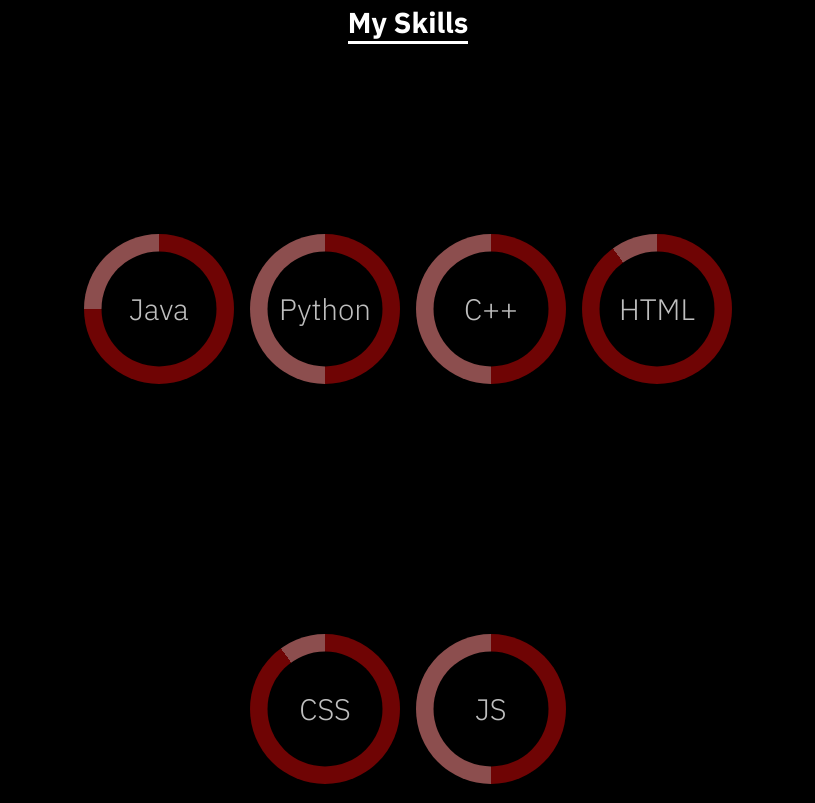
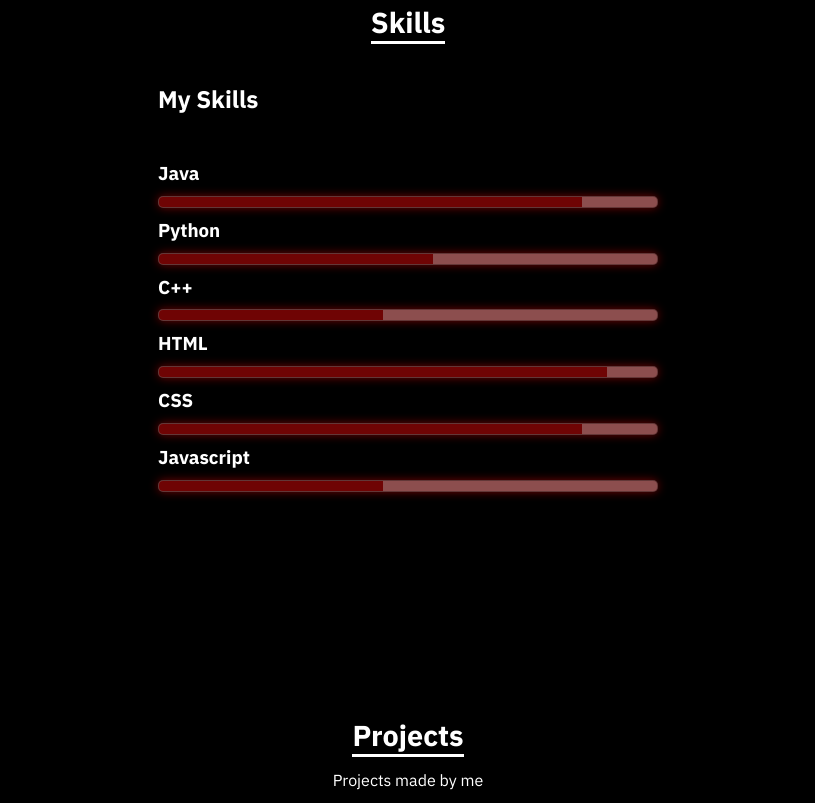
Before and after one commit to Pradeep7601/personal-portfolio, a plain HTML site: page index.html in a window 1280 px wide. Shown: the part 1265-2068 px from the top of the page, without its empty margins (232-1047 px from the left). Drawn offline with nearby package versions, Linux system fonts and the light colour scheme.

Commit message:
skills field update

```diff
--- a/index.html
+++ b/index.html
@@ -58,32 +58,29 @@
 
     <section id="skills">
         <div class="heading">
-            <h2>My Skills</h2>
+            <h2>Skills</h2>
         </div>
         <div class="skills-content">
             <div class="skills-text">
-                <!-- <h2>My Skills</h2> -->
-
-                <div class="wrap-circles">
-                    <div class="circle per-75">
-                        <div class="inner">Java</div>
-                    </div>
-                    <div class="circle per-50">
-                        <div class="inner">Python</div>
-                    </div>
-                    <div class="circle per-50">
-                        <div class="inner">C++</div>
-                    </div>
-                    <div class="circle per-90">
-                        <div class="inner">HTML</div>
-                    </div>
-                    <div class="circle per-90">
-                        <div class="inner">CSS</div>
-                    </div>
-                    <div class="circle per-50">
-                        <div class="inner">JS</div>
-                    </div>
-                </div>
+                <h2>My Skills</h2>
+                <li>
+                    <h3>Java</h3><span class="bar"><span class="java"></span></span>
+                </li>
+                <li>
+                    <h3>Python</h3><span class="bar"><span class="python"></span></span>
+                </li>
+                <li>
+                    <h3>C++</h3><span class="bar"><span class="cpp"></span></span>
+                </li>
+                <li>
+                    <h3>HTML</h3><span class="bar"><span class="html"></span></span>
+                </li>
+                <li>
+                    <h3>CSS</h3><span class="bar"><span class="css"></span></span>
+                </li>
+                <li>
+                    <h3>Javascript</h3><span class="bar"><span class="javascript"></span></span>
+                </li>
             </div>
         </div>
     </section>
--- a/style.css
+++ b/style.css
@@ -164,56 +164,6 @@ nav>ul li a:hover{
 }
 /* skills */
 
-
-  /*** <--- CIRCLE STYLES ---> ***/
-  .wrap-circles {
-    display: flex;
-    min-height: 100vh;
-    flex-wrap: wrap;
-    justify-content: center;
-    align-items: center;
-    padding: 2rem 1rem;
-    background: #000;
-  }
-
-  .circle {
-    position: relative;
-    width: 150px;
-    height: 150px;
-    margin: 0.5rem;
-    border-radius: 50%;
-    background: #8c4e4e;
-    overflow: hidden;
-  }
-  /* .circle.per-25 {
-    background-image: conic-gradient(#6f0404 25%, #8c4e4e 0);
-  } */
-  .circle.per-50 {
-    background-image: conic-gradient(#6f0404 50%, #8c4e4e 0);
-  }
-  .circle.per-75 {
-    background-image: conic-gradient(#6f0404 75%, #8c4e4e 0);
-  }
-  .circle.per-90 {
-    background-image: conic-gradient(#6f0404 90%, #8c4e4e 0);
-  }
-  .circle .inner {
-    display: flex;
-    justify-content: center;
-    align-items: center;
-    position: absolute;
-    top: 50%;
-    left: 50%;
-    transform: translate(-50%, -50%);
-    width: 115px;
-    height: 115px;
-    background: #000;
-    border-radius: 50%;
-    font-size: 1.85em;
-    font-weight: 300;
-    color: rgba(255, 255, 255, 0.75);
-  }
-
   .skills-content{
       display: flex;
       justify-content: space-around;
@@ -221,7 +171,7 @@ nav>ul li a:hover{
       margin-top: 1.8rem;
   }
   .skills-text{
-      width: 60vw;
+    width: 500px;
       justify-content: center;
   }
   .skills-text h2{
@@ -234,8 +184,94 @@ nav>ul li a:hover{
       margin: 5px 0 24px;
       line-height: 2.8rem;
       font-weight: 500;
+      list-style: none;
   }
-
+  .bar{
+      background: #8c4e4e;
+      display: block;
+      height: 10px;
+      border: 1px solid rgba(0,0,0,0.3);
+      border-radius: 5px;
+      overflow: hidden;
+      box-shadow: 0 0 10px #6f0404;
+    }
+     .bar span{
+        height: 10px;
+        float: left;
+        background: #6f0404;
+    }
+    .java{
+        width: 85%;
+        animation: java 2s;
+    }
+    .python{
+        width: 55%;
+        animation: python 2s;
+    }
+    .cpp{
+        width: 45%;
+        animation: cpp 2s;
+    }
+    .html{
+        width: 90%;
+        animation: html 2s;
+    }
+    .css{
+        width: 85%;
+        animation: css 2s;
+    }
+    .javascript{
+        width: 45%;
+        animation: javascript 2s;
+    }
+    @keyframes java {
+        0%{
+            width: 0%;
+        }
+        100%{
+            width: 85%;
+        }
+    }
+    @keyframes python {
+        0%{
+            width: 0%;
+        }
+        100%{
+            width: 55%;
+        }
+    }
+    @keyframes cpp {
+        0%{
+            width: 0%;
+        }
+        100%{
+            width: 45%;
+        }
+    }
+    @keyframes html {
+        0%{
+            width: 0%;
+        }
+        100%{
+            width: 90%;
+        }
+    }
+    @keyframes css {
+        0%{
+            width: 0%;
+        }
+        100%{
+            width: 85%;
+        }
+    }
+    @keyframes javascript {
+        0%{
+            width: 0%;
+        }
+        100%{
+            width: 45%;
+        }
+    }
 
 .projects-content{
     display: flex;
@@ -419,38 +455,8 @@ nav>ul li a:hover{
         padding: 35px;
     }
 }
-@media (max-width:500px){
-    .circle {
-        position: relative;
-        width: 100px;
-        height: 100px;
-        margin: 0.5rem;
-        border-radius: 50%;
-    }
-    .circle .inner {
-        width: 85px;
-        height: 85px;
-        border-radius: 50%;
-        font-size: 1.25em;
-        font-weight: 300;
-      }
-}
-@media (max-width:350px){
-    .circle {
-        position: relative;
-        width: 80px;
-        height: 80px;
-        margin: 0.5rem;
-        border-radius: 50%;
-    }
-    .circle .inner {
-        width: 65px;
-        height: 65px;
-        border-radius: 50%;
-        font-size: 1em;
-        font-weight: 300;
-      }
-}
+
+
 @media (max-width:400px){
     section{
         padding: 35px;
```
